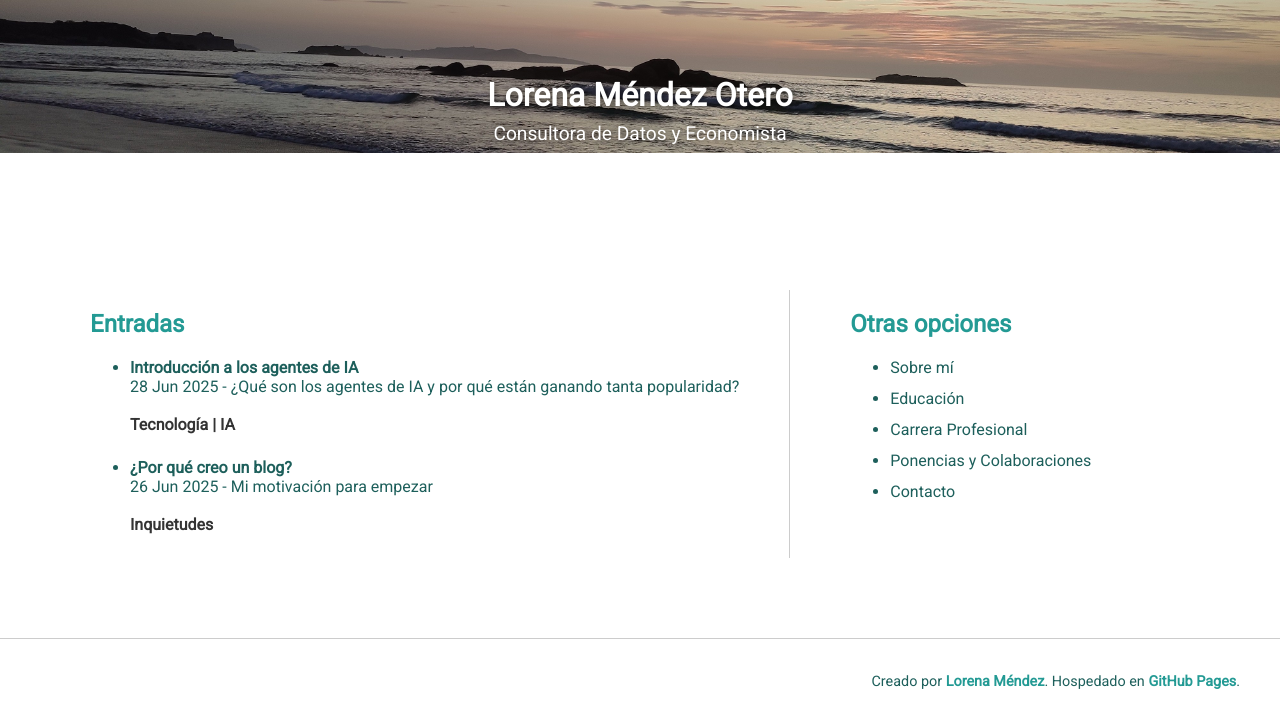
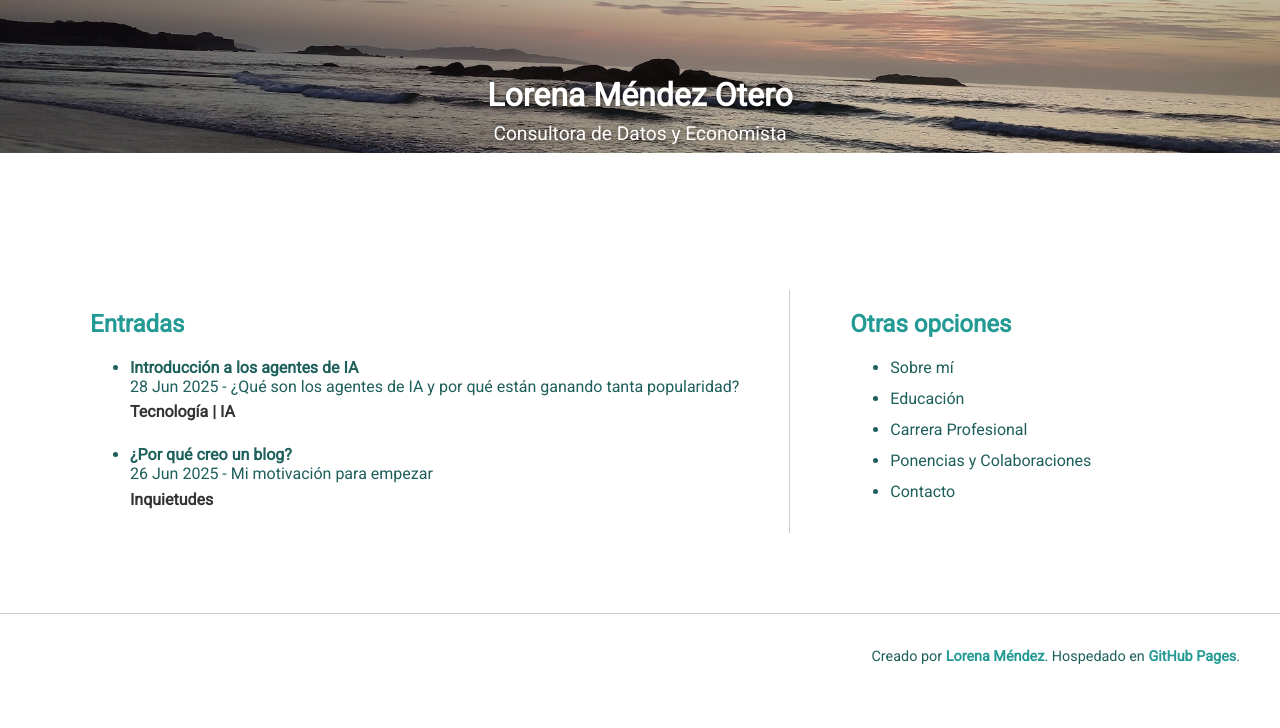
Before and after one commit to lmendezotero/lmendezotero.github.io, a Jekyll site: the page built from index.md, in a window 1280 px wide. Shown: the top 728 px of the page. Built offline with Jekyll 4.4.1, drawn with Linux system fonts in a browser that asks for light colours; the list of posts is cut into pages by our own code.

Commit message:
Update index.md

```diff
--- a/index.md
+++ b/index.md
@@ -10,12 +10,13 @@ title: Inicio
     <li style="margin-bottom: 1.5em;">
       <strong><a href="{{ post.url | relative_url }}">{{ post.title }}</a></strong><br>
       {{ post.date | date: "%d %b %Y" }}{% if post.subtitle %} - {{ post.subtitle }}{% endif %}
-      <br><br>
-      {% if post.categories %}
-        <span style="font-weight: 600; color: #333;">
-          {{ post.categories | join: "  |  " }}
-        </span>
-      {% endif %}
+      <div style="margin-top: 0.4em;">
+        {% if post.categories %}
+          <span style="font-weight: 600; color: #333;">
+            {{ post.categories | join: "    |    " }}
+          </span>
+        {% endif %}
+      </div>
     </li>
   {% endfor %}
 </ul>
```
